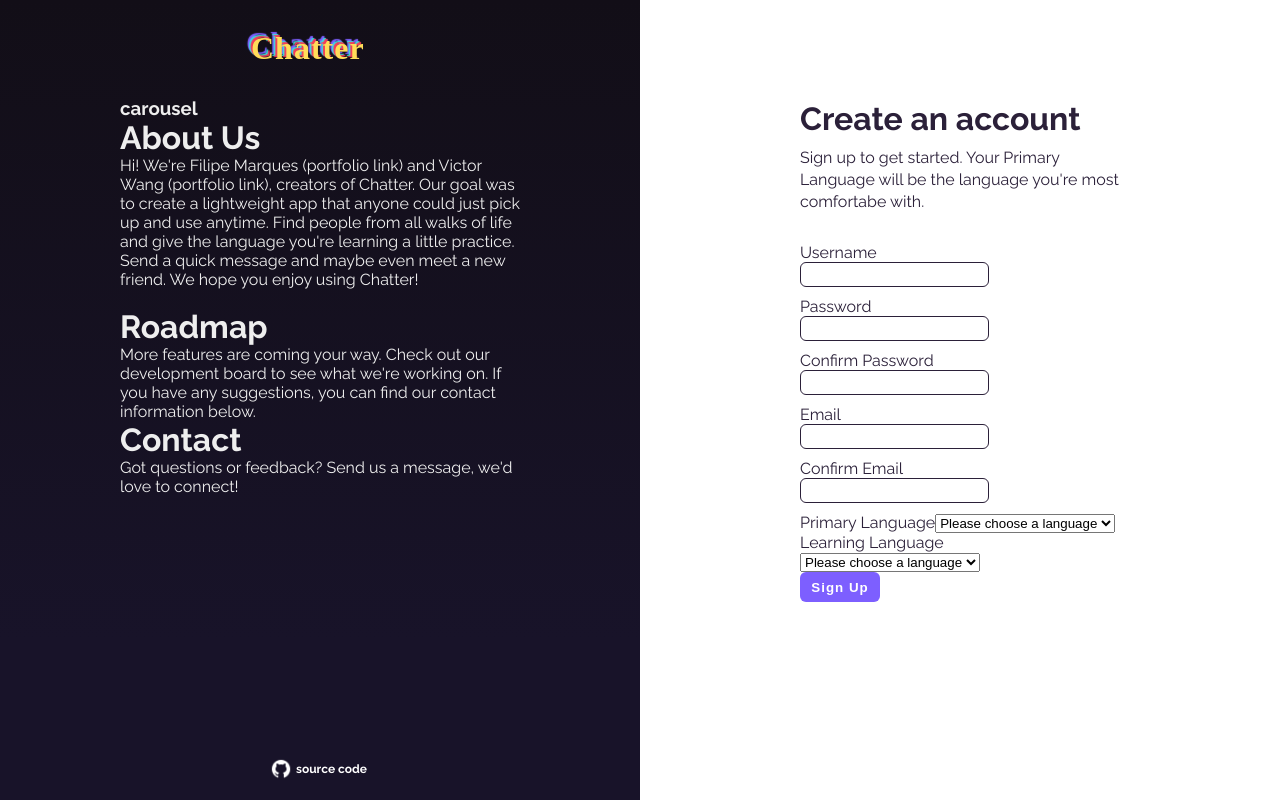
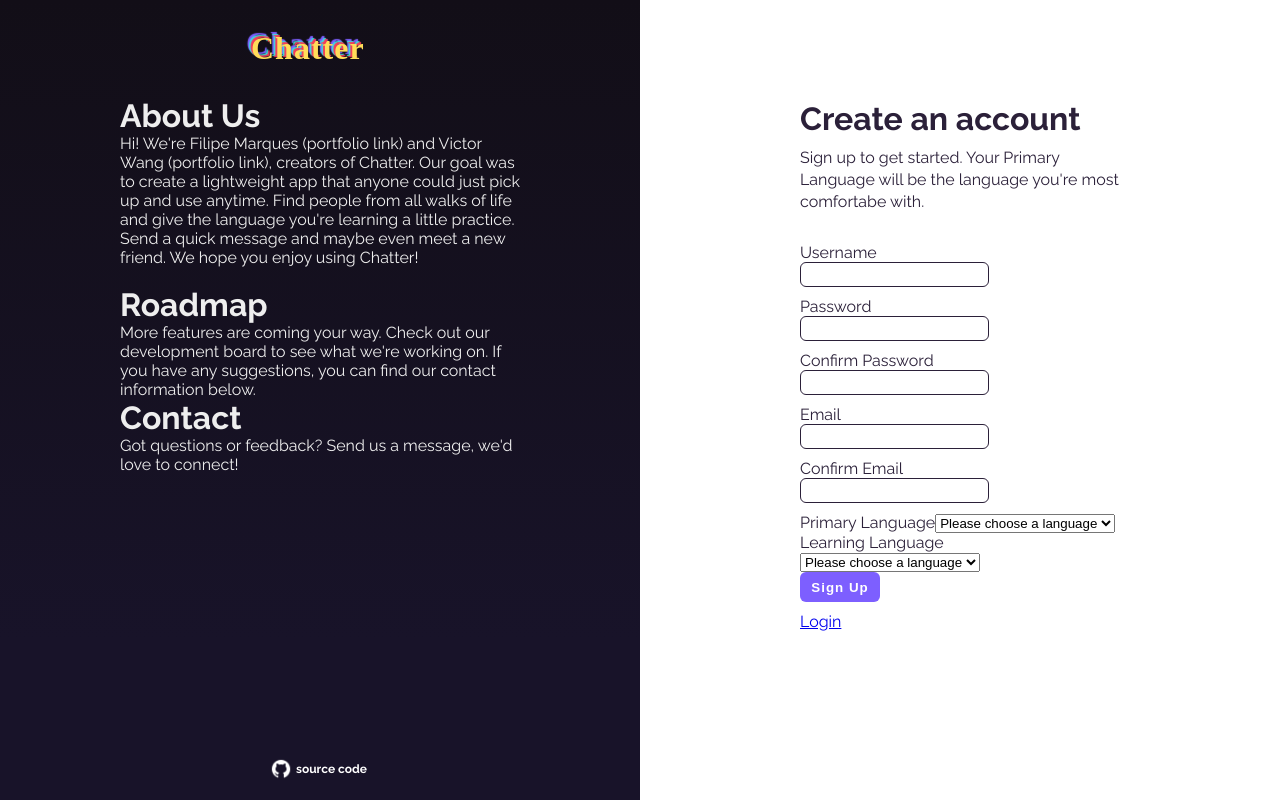
Before and after one commit to filipeqm94/client-project-4, a React (Create React App) app: page /signup in a window 1280 px wide. Built offline with nearby package versions, Linux system fonts and the light colour scheme; no server answers; a web font is replaced by a local one.

Commit message:
added login - back btn - to signup page

```diff
--- a/src/Pages/SignUp/index.js
+++ b/src/Pages/SignUp/index.js
@@ -2,6 +2,7 @@ import { useState } from 'react';
 
 import { useAuthDispatch, useAuthState } from '../../Context';
 import { signup } from '../../Context';
+import { Link } from 'react-router-dom';
 
 import '../Login/styles.scss';
 import ghLogo from '../../assets/images/gh-logo.png';
@@ -63,7 +64,6 @@ function SignUp() {
         <div className="screen-shot-area">
           <div>
             <h1 id="logo">Chatter</h1>
-            <h3>carousel</h3>
             <h1>About Us</h1>
             <p>
               Hi! We're Filipe Marques (portfolio link) and Victor Wang
@@ -181,6 +181,7 @@ function SignUp() {
               <option value="portuguese">Portuguese</option>
             </select>
             <input id="submit-btn" type="submit" value="Sign Up" />
+            <Link to="/login">Login</Link>
           </form>
         </div>
       </div>
```
